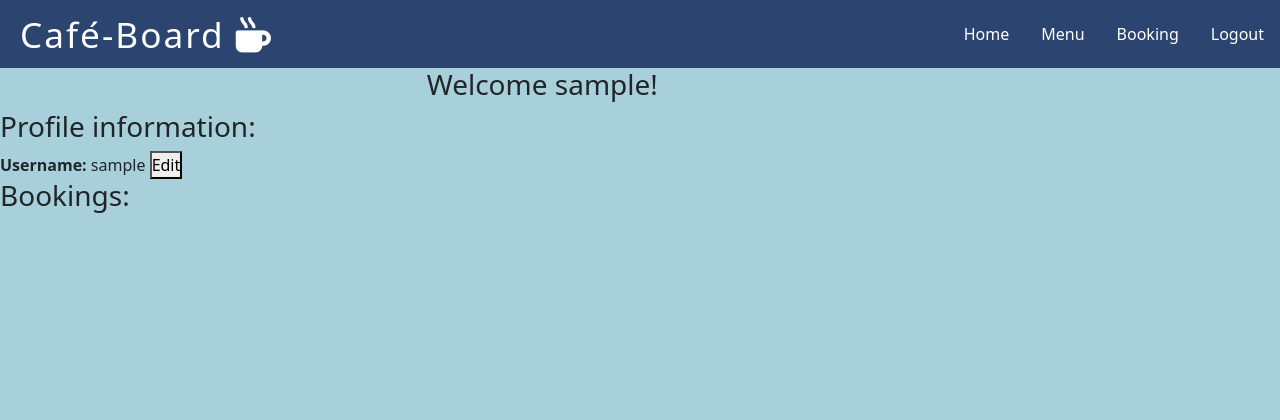
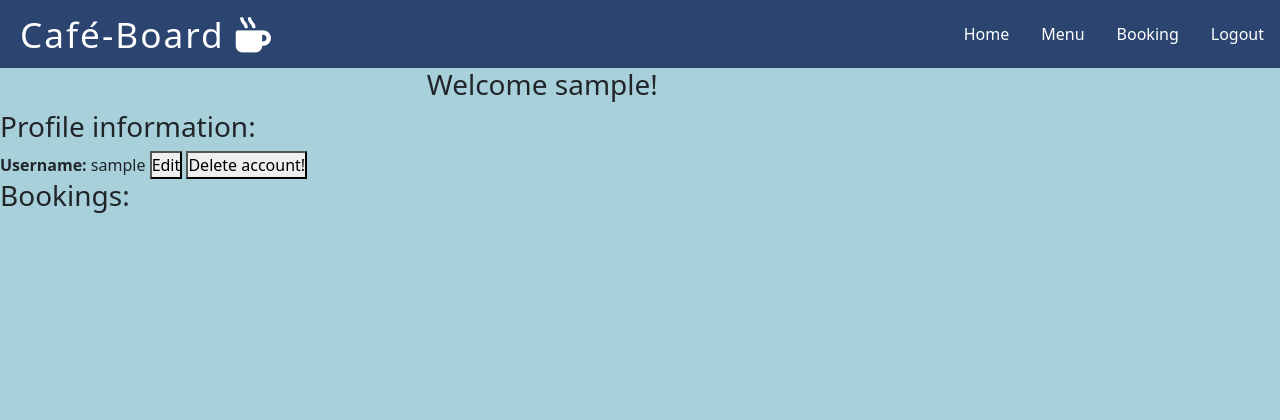
Before and after one commit to leoniemclaughlin7/cafe-board, a Django app: page /bookings/display_booking in a window 1280 px wide; the page is wider, and only the part inside the window is pictured. Shown: the top 420 px of that part. Run offline with Django 3.2, Linux system fonts and the light colour scheme; the visitor is signed in with stand-in values (Sample User, id 1); data that the repository does not hold is empty; some libraries are stand-ins or nearby versions.

Commit message:
Add delete_user view to booking app

```diff
--- a/booking/urls.py
+++ b/booking/urls.py
@@ -11,5 +11,7 @@ urlpatterns = [
          views.delete_booking, name='delete_booking'),
     path('edit_user/<user_id>',
          views.edit_username, name='edit_user'),
+    path('delete_user/<user_id>',
+         views.delete_user, name='delete_user'),
 
 ]
--- a/booking/views.py
+++ b/booking/views.py
@@ -44,7 +44,7 @@ def check_availability(date, time):
     available = True
     total_attendees = unavailable.aggregate(Sum('number_attending'))[
         'number_attending__sum']
-    if unavailable.exists() and total_attendees > 20:
+    if unavailable.exists() and total_attendees >= 20:
         available = False
     else:
         available = True
@@ -122,6 +122,8 @@ def delete_booking(request, booking_id, customer_id):
     customer = get_object_or_404(Customer, id=customer_id)
     booking.delete()
     customer.delete()
+    messages.add_message(request, messages.WARNING,
+                         'Booking has been deleted!')
     return redirect('display_booking')
 
 
@@ -138,3 +140,11 @@ def edit_username(request, user_id):
         'form': form,
     }
     return render(request, 'edit_user.html', context)
+
+
+def delete_user(request, user_id):
+    user = get_object_or_404(User, id=user_id)
+    user.delete()
+    messages.add_message(request, messages.WARNING,
+                         'User account has been deleted!')
+    return redirect('review')
--- a/templates/profile.html
+++ b/templates/profile.html
@@ -7,6 +7,9 @@
     <h3>Profile information:</h3>
     <span><strong>Username:</strong> {{ user.username }}</span>
     <a href="{% url 'edit_user' user.id %}"> <button>Edit</button></a>
+    <a href="{% url 'delete_user' user.id %}">
+      <button>Delete account!</button>
+    </a>
   </div>
 </section>
 <div>
```
